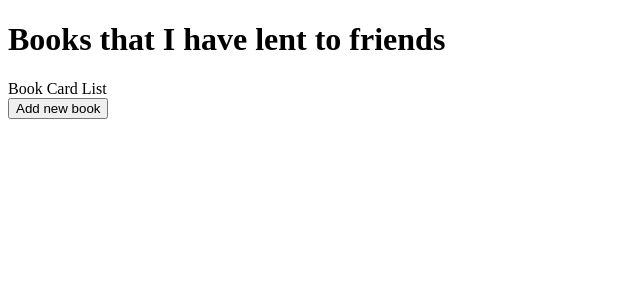
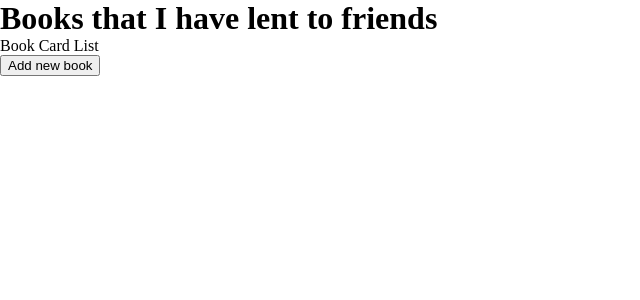
Before and after one commit to Gorett/musketeers-test-app, a Next.js app: page / in a window 1280 px wide. Shown: the top 300 px of the page, without its empty margins (0-640 px from the left). Built offline with nearby package versions, Linux system fonts and the light colour scheme.

Commit message:
[master] PageHeader component created

```diff
--- /dev/null
+++ b/components/PageHeader.js
@@ -0,0 +1,11 @@
+import React from "react";
+
+import styles from '../styles/components/PageHeader.less';
+
+export const PageHeader = ({ title }) => (
+    <header className={styles['page-header']}>
+        <h1>{title}</h1>
+    </header>
+);
+
+export default PageHeader;
--- a/pages/index.js
+++ b/pages/index.js
@@ -1,13 +1,14 @@
 import React from "react";
 import BookCardList from '../components/BookCardList';
+import PageHeader from '../components/PageHeader';
 
+import styles from '../styles/pages/index.less'
 
 const IndexPage = () => {
+
     return (
-        <div>
-            <header>
-                <h1>Books that I have lent to friends</h1>
-            </header>
+        <div className={styles['index-page']}>
+            <PageHeader title="Books that I have lent to friends"/>
             <BookCardList />
             <footer>
                 <button>Add new book</button>
--- a/styles/colors.less
+++ b/styles/colors.less
@@ -1,2 +1,2 @@
-@color-purple: #9C27B0;
+@color-purple: #6A1B9A;
 @color-white: #fff;
--- /dev/null
+++ b/styles/components/PageHeader.less
@@ -0,0 +1,14 @@
+@import "../colors";
+
+.page-header {
+  & > header {
+    background: @color-purple;
+    padding: 1.5rem 0;
+
+    & > h1 {
+      color: @color-white;
+      font: 800 1rem 'Arial';
+      text-align: center;
+    }
+  }
+}
--- /dev/null
+++ b/styles/pages/index.less
@@ -0,0 +1,15 @@
+@import "../reset";
+@import "../colors";
+
+.index-page {
+  & > header {
+    background: @color-purple;
+    padding: 1.5rem 0;
+
+    & > h1 {
+      color: @color-white;
+      font: 800 1rem 'Arial';
+      text-align: center;
+    }
+  }
+}
--- /dev/null
+++ b/styles/reset.less
@@ -0,0 +1,4 @@
+html, body, h1, h2, h3, h4, h5, h6, p {
+  margin: 0;
+  padding: 0;
+}
```
